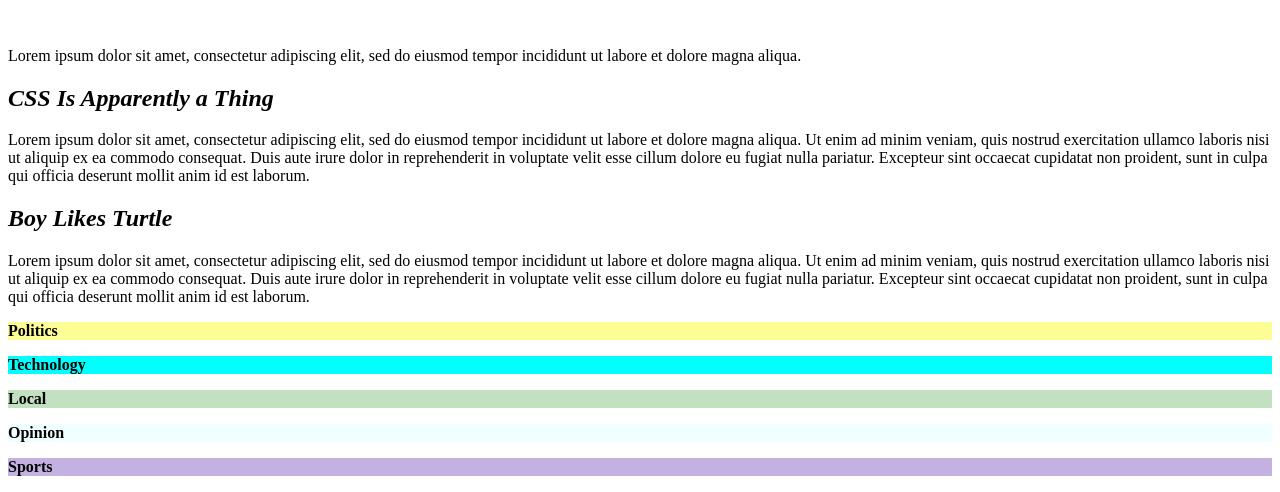
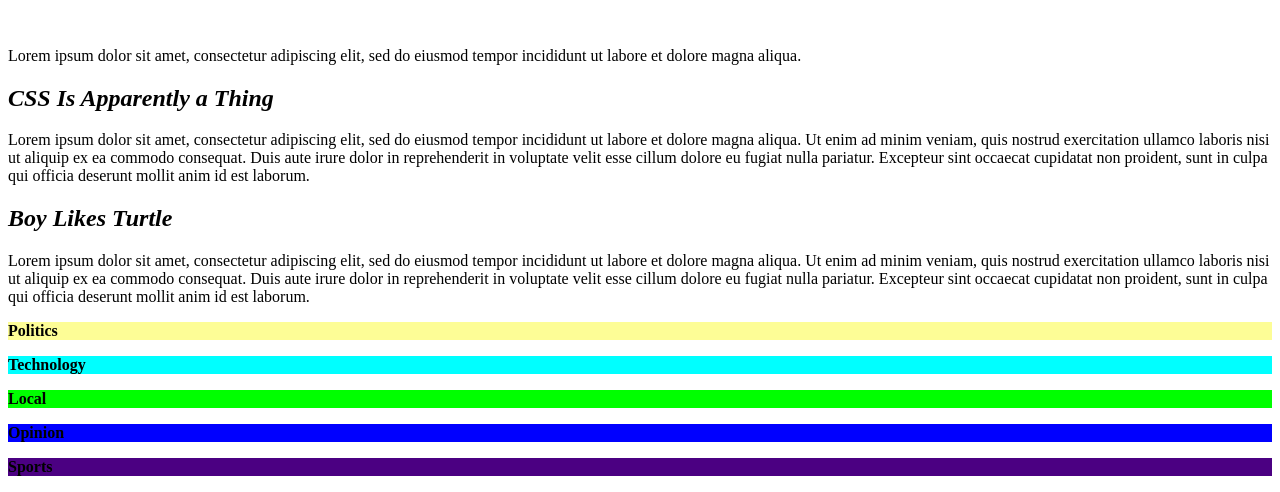
Before and after one commit to jacquelinefu17/JacquelineFu17.github.io, a plain HTML site: page project1.html in a window 1280 px wide. Shown: the part 589-1081 px from the top of the page. Drawn offline with Linux system fonts and the light colour scheme.

Commit message:
Update project1.css

```diff
--- a/project1.css
+++ b/project1.css
@@ -20,13 +20,13 @@ h2 {
 }
 
 .category-local {
-  background-color: #C1E1C1;
+  background-color: #00FF00;
 }
 
 .category-opinion {
-  background-color: #F0FFFF;
+  background-color: #0000FF;
 }
 
 .category-sports {
-  background-color: #C3B1E1;
+  background-color: #4B0082;
 }
```
